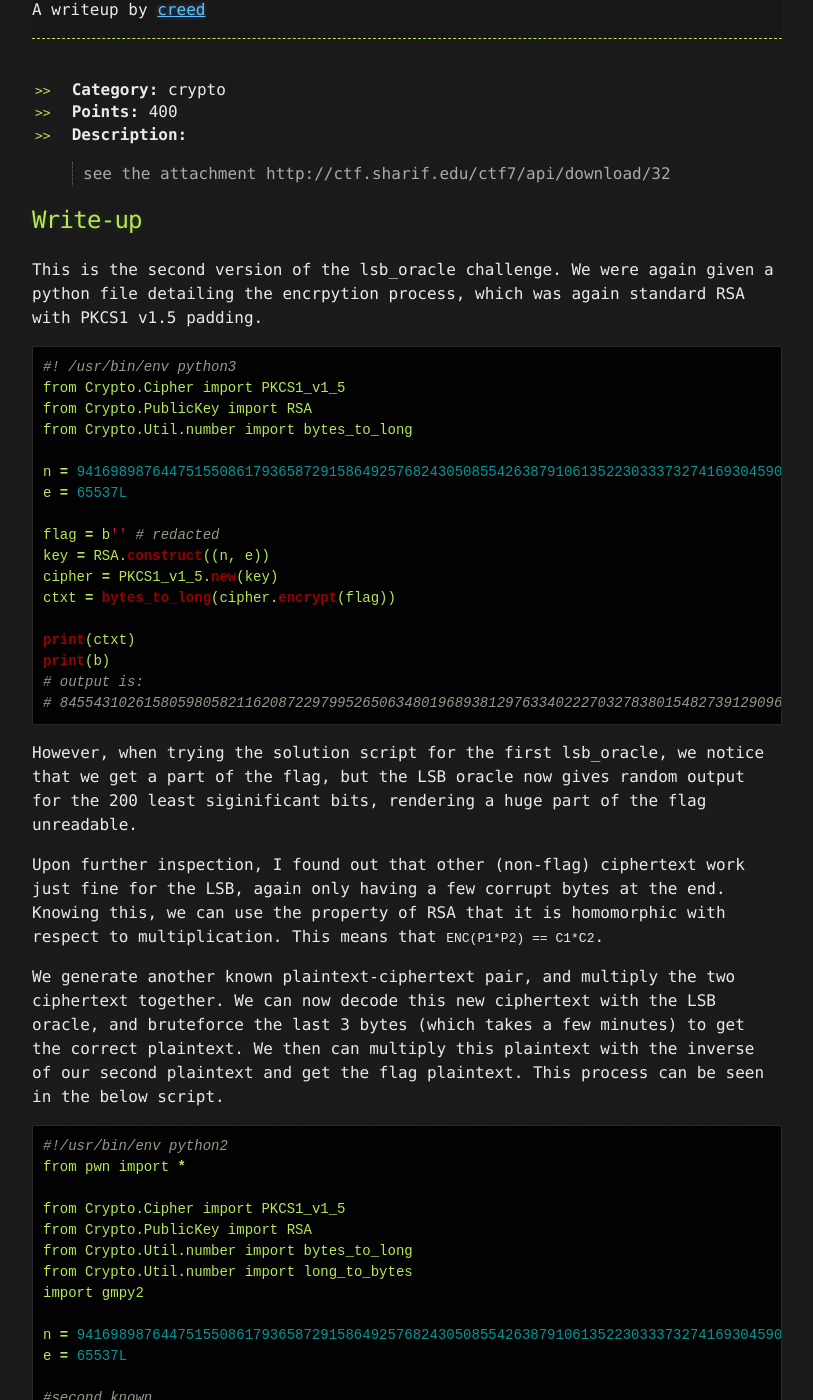
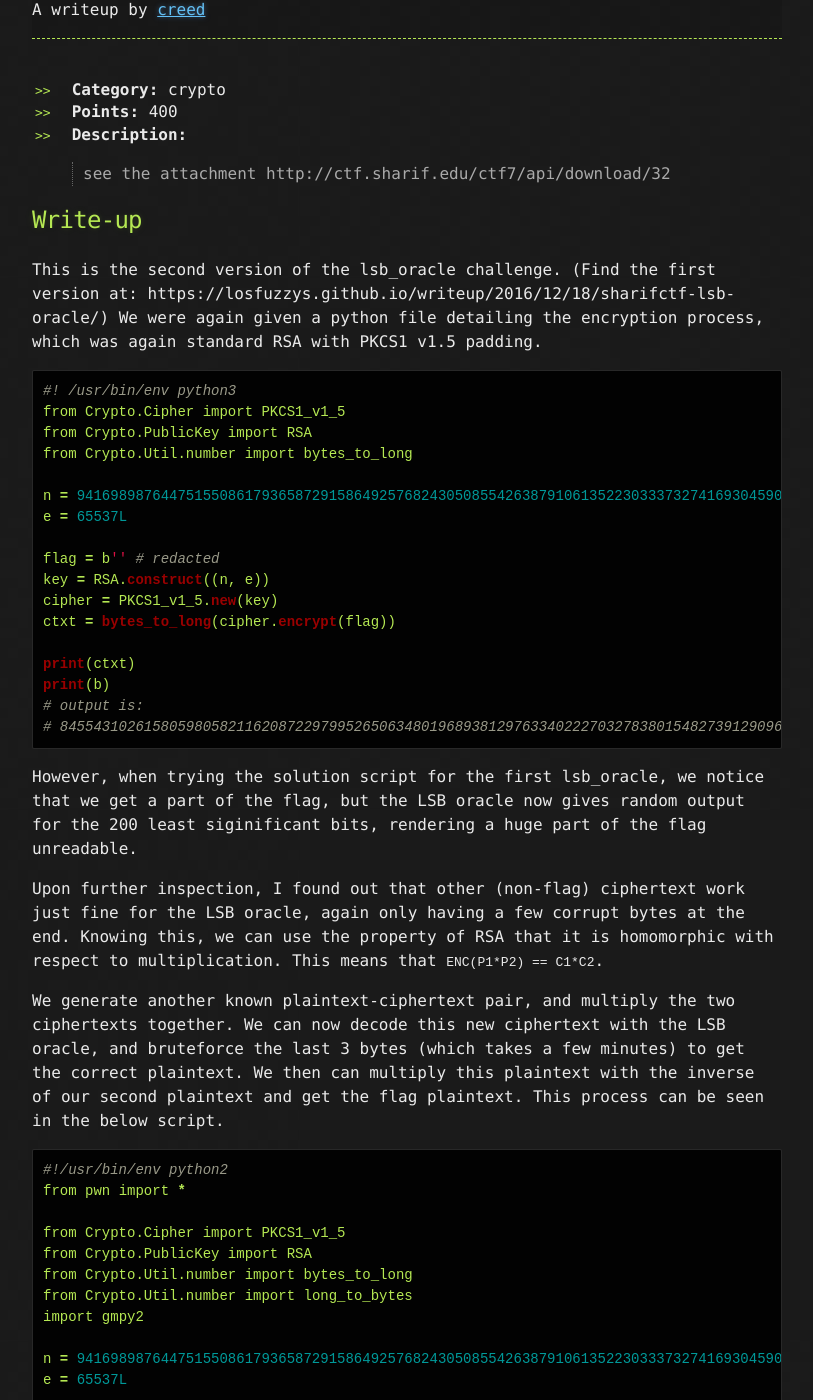
Before and after one commit to mtps3/Mtps3.github.io, a Jekyll site: the page built from _posts/2016-12-18-sharifctf-lsb-oracle-lobotomized.md, in a window 1280 px wide and 1400 px high, scrolled down 255 px. Shown: the whole window, without its empty margins (233-1046 px from the left). Built offline with Jekyll 4.4.1, drawn with Linux system fonts in a browser that asks for light colours.

Commit message:
Update 2016-12-18-sharifctf-lsb-oracle-lobotomized.md

````diff
--- a/_posts/2016-12-18-sharifctf-lsb-oracle-lobotomized.md
+++ b/_posts/2016-12-18-sharifctf-lsb-oracle-lobotomized.md
@@ -16,8 +16,9 @@ tags: [cat/crypto]
 
 ## Write-up
 
-This is the second version of the lsb_oracle challenge.
-We were again given a python file detailing the encrpytion process, which was again standard RSA with PKCS1 v1.5 padding.
+This is the second version of the lsb_oracle challenge. (Find the first version at:
+https://losfuzzys.github.io/writeup/2016/12/18/sharifctf-lsb-oracle/)
+We were again given a python file detailing the encryption process, which was again standard RSA with PKCS1 v1.5 padding.
 
 ```python
 #! /usr/bin/env python3
@@ -42,10 +43,10 @@ print(b)
 However, when trying the solution script for the first lsb_oracle, we notice that we get a part of the flag, but the
 LSB oracle now gives random output for the 200 least siginificant bits, rendering a huge part of the flag unreadable.
 
-Upon further inspection, I found out that other (non-flag) ciphertext work just fine for the LSB, again only having a few corrupt bytes at the end.
+Upon further inspection, I found out that other (non-flag) ciphertext work just fine for the LSB oracle, again only having a few corrupt bytes at the end.
 Knowing this, we can use the property of RSA that it is homomorphic with respect to multiplication. This means that `ENC(P1*P2) == C1*C2`.
 
-We generate another known plaintext-ciphertext pair, and multiply the two ciphertext together. We can now decode this new ciphertext with the LSB oracle,
+We generate another known plaintext-ciphertext pair, and multiply the two ciphertexts together. We can now decode this new ciphertext with the LSB oracle,
 and bruteforce the last 3 bytes (which takes a few minutes) to get the correct plaintext. We then can multiply this plaintext with the inverse of our second
 plaintext and get the flag plaintext. This process can be seen in the below script.
 
````
